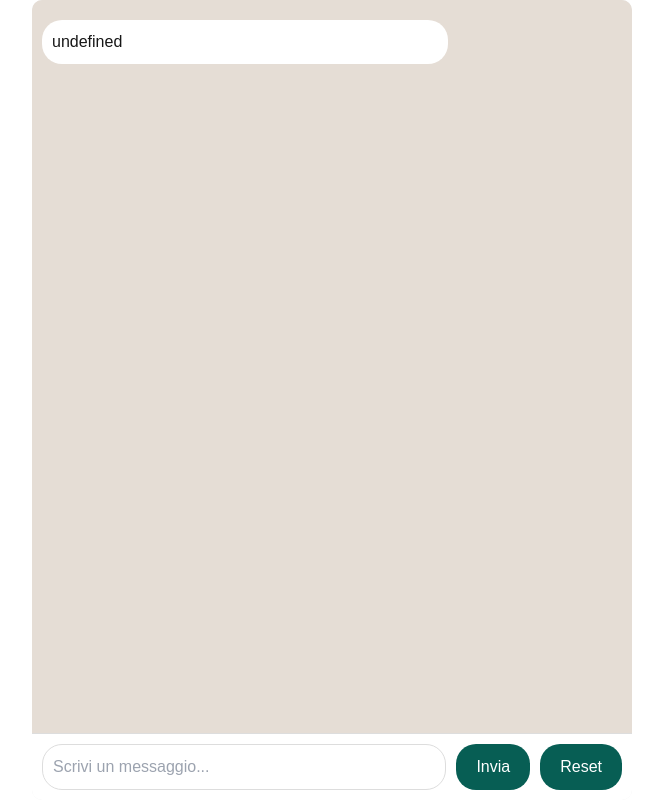
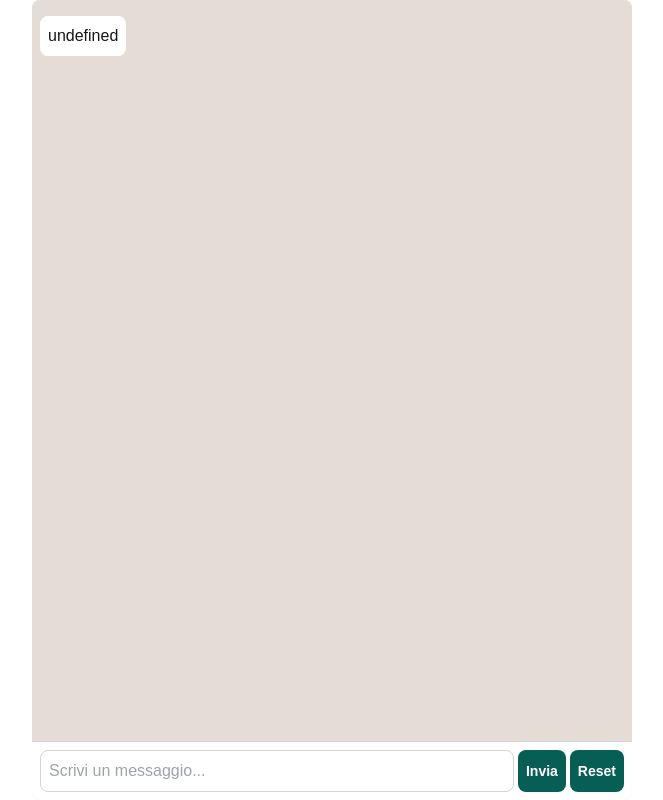
Before and after one commit to drjack86/ai-chat, a Next.js app: page / in a window 1280 px wide. Shown: the whole page, without its empty margins (308-971 px from the left). Built offline with nearby package versions, Linux system fonts and the light colour scheme.

Commit message:
Cambiati stili in classi tailwind

```diff
--- a/src/app/globals.css
+++ b/src/app/globals.css
@@ -25,56 +25,3 @@ body {
         text-wrap: balance;
     }
 }
-
-.chat-container {
-    display: flex;
-    flex-direction: column;
-    justify-content: space-between;
-    height: 100vh;
-    max-width: 600px;
-    margin: 0 auto;
-    background-color: #f0f0f0;
-    border-radius: 10px;
-    overflow: hidden;
-}
-.chat-box {
-    padding: 10px;
-    flex-grow: 1;
-    overflow-y: auto;
-    background-color: #e5ddd5;
-}
-.message {
-    margin: 10px 0;
-    padding: 10px;
-    border-radius: 20px;
-    max-width: 70%;
-}
-.user-message {
-    background-color: #dcf8c6;
-    align-self: flex-end;
-}
-.assistant-message {
-    background-color: #ffffff;
-    align-self: flex-start;
-}
-.input-box {
-    display: flex;
-    padding: 10px;
-    background-color: white;
-    border-top: 1px solid #ddd;
-}
-input {
-    flex-grow: 1;
-    padding: 10px;
-    border: 1px solid #ddd;
-    border-radius: 20px;
-}
-button {
-    margin-left: 10px;
-    padding: 10px 20px;
-    border: none;
-    border-radius: 20px;
-    background-color: #075e54;
-    color: white;
-    cursor: pointer;
-}
--- a/src/components/Chat.tsx
+++ b/src/components/Chat.tsx
@@ -43,28 +43,29 @@ const Chat: React.FC = () => {
     };
 
     return (
-        <div className="chat-container">
-            <div className="chat-box">
+        <div className="flex flex-col justify-between h-screen max-w-[600px] mx-auto bg-gray-200 rounded-lg overflow-hidden">
+            <div className="p-2 flex-grow overflow-y-auto bg-[#e5ddd5] flex flex-col">
                 {messages.map((message, index) => (
                     <div
                         key={index}
-                        className={`message ${message.sender === 'user' ? 'user-message' : 'assistant-message'}`}
+                        className={`my-2 p-2 rounded-lg max-w-[70%] ${message.sender === 'user' ? 'bg-[#dcf8c6] self-end' : 'bg-white self-start'}`}
                     >
                         {message.text}
                     </div>
                 ))}
             </div>
 
-            <div className="input-box">
+            <div className="flex p-2 bg-white border-t border-gray-300">
                 <input
+                    className="flex-grow p-2 border border-gray-300 rounded-lg"
                     type="text"
                     value={input}
                     onChange={(e) => setInput(e.target.value)}
                     placeholder="Scrivi un messaggio..."
                     onKeyDown={(event) => { if (event.key === 'Enter') { sendMessage() } }}
                 />
-                <button onClick={sendMessage}>Invia</button>
-                <button onClick={handleReset}>Reset</button>
+                <button className="ml-1 p-2 rounded-lg bg-[#075e54] text-white cursor-pointer text-sm font-bold" onClick={sendMessage}>Invia</button>
+                <button className="ml-1 p-2 rounded-lg bg-[#075e54] text-white cursor-pointer text-sm font-bold" onClick={handleReset}>Reset</button>
             </div>
 
         </div>
```
